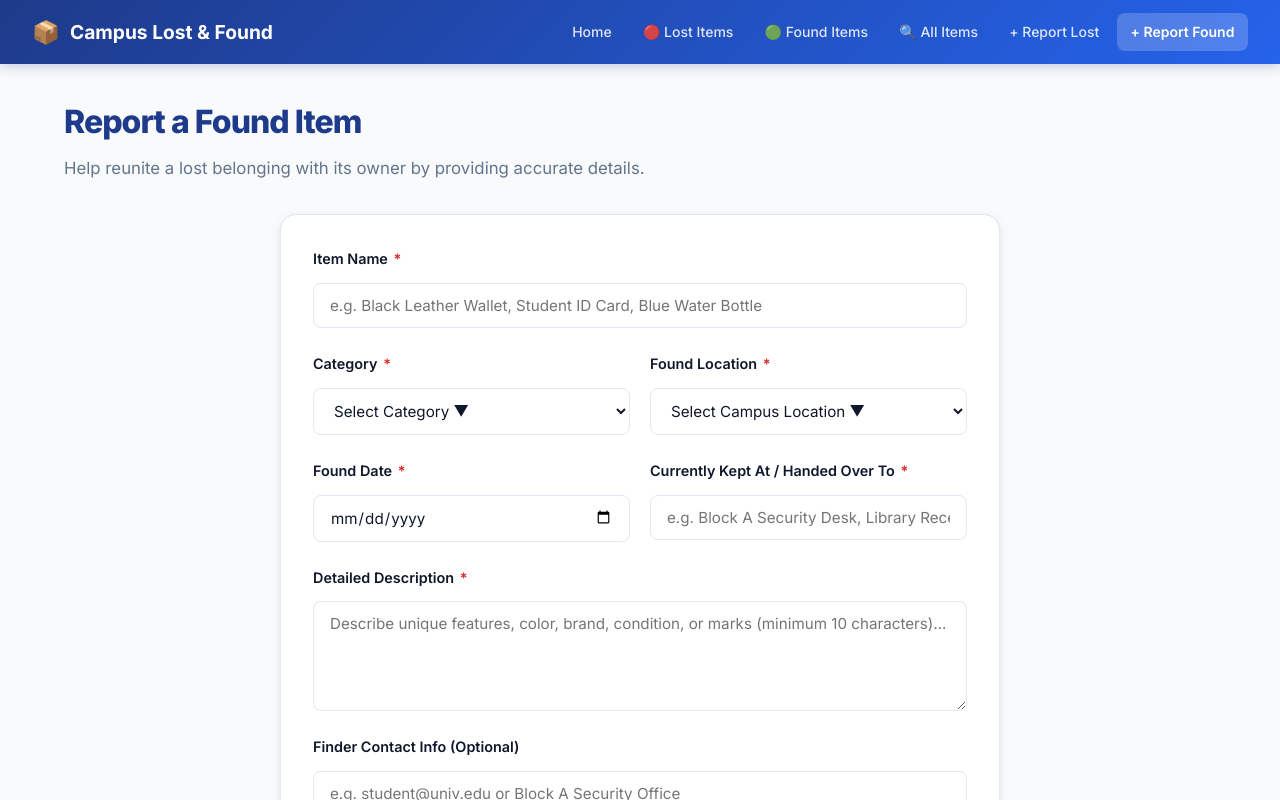
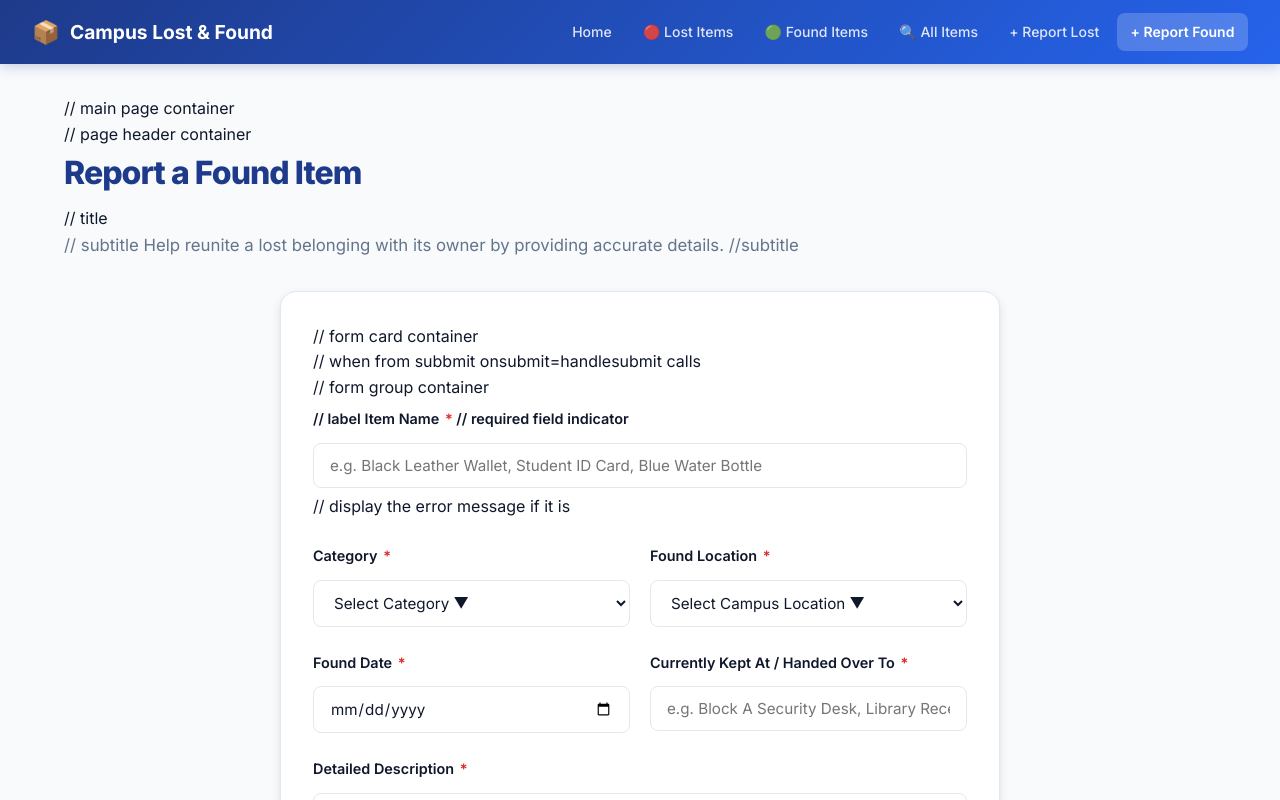
Before and after one commit to PriyanshThakur17/LostAndfound, a React (Vite) app: page /report-found in a window 1280 px wide. Shown: the top 800 px of the page. Built offline with nearby package versions, Linux system fonts and the light colour scheme.

Commit message:
latest code

```diff
--- a/src/pages/ReportFound.jsx
+++ b/src/pages/ReportFound.jsx
@@ -1,14 +1,14 @@
 // ============================================
 // Campus Lost & Found — ReportFound Page (Member 2)
 // ============================================
-import React, { useState } from 'react';
-import { Link } from 'react-router-dom';
-import { CATEGORIES, LOCATIONS } from '../data/sampleItems';
-import { addItem } from '../utils/storage';
+import React, { useState } from 'react'; // store and change data inside component
+import { Link } from 'react-router-dom'; // to navigate to different page
+import { CATEGORIES, LOCATIONS } from '../data/sampleItems'; //import category and location list
+import { addItem } from '../utils/storage'; //store and retreive data
 
-const ReportFound = () => {
+const ReportFound = () => { // call this
   // Controlled form state
-  const [formData, setFormData] = useState({
+  const [formData, setFormData] = useState({ //update the data by setformdata create data by formdata
     title: '',
     category: '',
     description: '',
@@ -20,26 +20,26 @@ const ReportFound = () => {
   });
 
   // State for image preview thumbnail
-  const [imagePreview, setImagePreview] = useState('');
+  const [imagePreview, setImagePreview] = useState(''); //store data select by user and save as preview
 
   // Form validation errors
-  const [errors, setErrors] = useState({});
+  const [errors, setErrors] = useState({}); //store error data
 
   // Submission success status
-  const [isSubmitted, setIsSubmitted] = useState(false);
+  const [isSubmitted, setIsSubmitted] = useState(false); //form submitt succesfully show success page
 
   // Today's date YYYY-MM-DD for date input max attribute
-  const todayDate = new Date().toISOString().split('T')[0];
+  const todayDate = new Date().toISOString().split('T')[0]; //disable future dates from the calendar
 
   // Handle controlled input changes
-  const handleChange = (e) => {
+  const handleChange = (e) => { //user chage input it calls
     const { name, value } = e.target;
-    setFormData((prev) => ({
-      ...prev,
+    setFormData((prev) => ({ //update the data
+      ...prev, //store all old values
       [name]: value,
     }));
 
-    if (errors[name]) {
+    if (errors[name]) { //remove error when  start
       setErrors((prev) => ({
         ...prev,
         [name]: null,
@@ -48,13 +48,13 @@ const ReportFound = () => {
   };
 
   // Handle Image upload and FileReader DataURL conversion
-  const handleImageChange = (e) => {
-    const file = e.target.files[0];
-    if (!file) return;
+  const handleImageChange = (e) => { //image input handle
+    const file = e.target.files[0]; //get first file select
+    if (!file) return; //stop function when nothing select
 
     // Validate file type
     const validTypes = ['image/jpeg', 'image/jpg', 'image/png', 'image/webp'];
-    if (!validTypes.includes(file.type.toLowerCase())) {
+    if (!validTypes.includes(file.type.toLowerCase())) { // check image format allowed
       setErrors((prev) => ({
         ...prev,
         image: 'Please upload a valid image file (JPG, PNG, or WEBP).',
@@ -63,7 +63,7 @@ const ReportFound = () => {
     }
 
     // Validate max file size (5MB)
-    if (file.size > 5 * 1024 * 1024) {
+    if (file.size > 5 * 1024 * 1024) { //check file size 5mb
       setErrors((prev) => ({
         ...prev,
         image: 'Image size exceeds the 5MB limit.',
@@ -71,95 +71,96 @@ const ReportFound = () => {
       return;
     }
 
-    setErrors((prev) => ({ ...prev, image: null }));
+    setErrors((prev) => ({ ...prev, image: null })); //remove image error
 
-    const reader = new FileReader();
-    reader.onloadend = () => {
-      const dataUrl = reader.result;
-      setImagePreview(dataUrl);
-      setFormData((prev) => ({
+    const reader = new FileReader(); //filereader is browser api read image data
+    reader.onloadend = () => { //when file reader read image it calls
+      const dataUrl = reader.result; //dataurl is the
+      setImagePreview(dataUrl); //show image preview
+      setFormData((prev) => ({ //image also stored in formdata in url format so that we can show image in success page and save in local storage
         ...prev,
         image: dataUrl,
       }));
     };
-    reader.readAsDataURL(file);
+    reader.readAsDataURL(file); //read the image data convert into data url format
   };
 
   // Remove uploaded image
-  const handleRemoveImage = () => {
-    setImagePreview('');
-    setFormData((prev) => ({ ...prev, image: '' }));
-    const fileInput = document.getElementById('found-image-input');
-    if (fileInput) fileInput.value = '';
+  const handleRemoveImage = () => { //function remove selected image
+    setImagePreview(''); //remove image preview
+    setFormData((prev) => ({ ...prev, image: '' })); //remove img from data
+    const fileInput = document.getElementById('found-image-input'); //get file input
+    if (fileInput) fileInput.value = ''; //reset file input
   };
 
   // Form Validation logic
-  const validateForm = () => {
-    const newErrors = {};
+  const validateForm = () => { //validate form data
+    const newErrors = {}; //store errors
 
-    if (!formData.title || !formData.title.trim()) {
+    if (!formData.title || !formData.title.trim()) { //validate title
       newErrors.title = 'Item name is required.';
-    } else if (formData.title.trim().length < 2) {
+    } else if (formData.title.trim().length < 2) { //validate title
       newErrors.title = 'Item name must be at least 2 characters.';
     }
 
-    if (!formData.category) {
+    if (!formData.category) { //validate category
       newErrors.category = 'Please select an item category.';
     }
 
-    if (!formData.location) {
+    if (!formData.location) { //validate location
       newErrors.location = 'Please select the location where the item was found.';
     }
 
-    if (!formData.date) {
+    if (!formData.date) { //validate date
       newErrors.date = 'Found date is required.';
-    } else if (new Date(formData.date) > new Date()) {
+    } else if (new Date(formData.date) > new Date()) { //validate date
       newErrors.date = 'Found date cannot be in the future.';
     }
 
-    if (!formData.description || !formData.description.trim()) {
+    if (!formData.description || !formData.description.trim()) { //check description is empty
       newErrors.description = 'Item description is required.';
     } else if (formData.description.trim().length < 10) {
       newErrors.description = 'Please enter at least 10 characters describing the item.';
     }
 
-    if (!formData.currentLocation || !formData.currentLocation.trim()) {
+    if (!formData.currentLocation || !formData.currentLocation.trim()) { //check current location is empty
       newErrors.currentLocation = 'Please specify where the item is currently kept or handed over.';
     }
 
-    setErrors(newErrors);
-    return Object.keys(newErrors).length === 0;
+    setErrors(newErrors); //set errors
+    return Object.keys(newErrors).length === 0; //return true if no errors
   };
 
   // Handle Form Submission
-  const handleSubmit = (e) => {
-    e.preventDefault();
+  const handleSubmit = (e) => { //submit form
+    e.preventDefault();// prevent from refreshing page
 
-    if (!validateForm()) {
+    if (!validateForm()) { //if form is not valid return
       return;
     }
 
-    const newItem = {
-      id: Date.now(),
-      type: 'found',
-      title: formData.title.trim(),
-      category: formData.category,
-      description: formData.description.trim(),
-      location: formData.location,
-      date: formData.date,
-      currentLocation: formData.currentLocation.trim(),
-      contact: formData.contact ? formData.contact.trim() : 'Campus Security Desk',
-      image: formData.image,
-      status: 'Open',
-      createdBy: 'Student',
+    const newItem = { //new item created found item
+      id: Date.now(), //unique id
+      type: 'found', //type of item
+      title: formData.title.trim(), //title of item
+      category: formData.category, //category of item
+      description: formData.description.trim(), //description of item
+      location: formData.location, //location of item
+      date: formData.date, //date of item
+      currentLocation: formData.currentLocation.trim(), //current location of item
+      contact: formData.contact ? formData.contact.trim() : 'Campus Security Desk', //contact of item ternary item
+      image: formData.image, //image of item
+      status: 'Open', //status of item
+      createdBy: 'Student', //created by
+      createdAt: new Date().toISOString().split('T')[0],
       createdAt: new Date().toISOString().split('T')[0],
     };
 
-    addItem(newItem);
-    setIsSubmitted(true);
+    addItem(newItem); //sends new item to storage system
+    setIsSubmitted(true); // submision status
   };
 
-  const handleReportAnother = () => {
+  const handleReportAnother = () => { // reset form
     setFormData({
       title: '',
       category: '',
@@ -176,15 +177,15 @@ const ReportFound = () => {
   };
 
   return (
-    <main className="page">
-      <div className="page__header">
-        <h1 className="page__title">Report a Found Item</h1>
-        <p className="page__subtitle">
-          Help reunite a lost belonging with its owner by providing accurate details.
+    <main className="page"> // main page container
+      <div className="page__header"> // page header container
+        <h1 className="page__title">Report a Found Item</h1> // title
+        <p className="page__subtitle"> // subtitle
+          Help reunite a lost belonging with its owner by providing accurate details. //subtitle
         </p>
       </div>
 
-      {isSubmitted ? (
+      {isSubmitted ? ( // if form is submitted show this section
         <div className="card success-card">
           <div className="success-card__icon">✓</div>
           <h2 className="success-card__title">Found item reported successfully!</h2>
@@ -205,23 +206,23 @@ const ReportFound = () => {
           </div>
         </div>
       ) : (
-        <div className="card form-card">
-          <form onSubmit={handleSubmit} noValidate>
+        <div className="card form-card"> // form card container
+          <form onSubmit={handleSubmit} noValidate> // when from subbmit onsubmit=handlesubmit calls
             {/* 1. Item Title */}
-            <div className="form-group">
-              <label htmlFor="found-title" className="form-label">
-                Item Name <span className="required-asterisk">*</span>
+            <div className="form-group"> // form group container
+              <label htmlFor="found-title" className="form-label"> // label
+                Item Name <span className="required-asterisk">*</span> // required field indicator
               </label>
               <input
                 id="found-title"
                 type="text"
-                name="title"
+                name="title" // data came form formdata.title
                 className={`form-control ${errors.title ? 'is-invalid' : ''}`}
                 placeholder="e.g. Black Leather Wallet, Student ID Card, Blue Water Bottle"
                 value={formData.title}
                 onChange={handleChange}
               />
-              {errors.title && <span className="error-message">⚠️ {errors.title}</span>}
+              {errors.title && <span className="error-message">⚠️ {errors.title}</span>} // display the error message if it is
             </div>
 
             {/* 2. Category & Location (Row) */}
@@ -238,7 +239,7 @@ const ReportFound = () => {
                   onChange={handleChange}
                 >
                   <option value="">Select Category ▼</option>
-                  {CATEGORIES.map((cat) => (
+                  {CATEGORIES.map((cat) => ( // get id from url
                     <option key={cat} value={cat}>
                       {cat}
                     </option>
@@ -260,7 +261,7 @@ const ReportFound = () => {
                 >
                   <option value="">Select Campus Location ▼</option>
                   {LOCATIONS.map((loc) => (
-                    <option key={loc} value={loc}>
+                    <option key={loc} value={loc}> // loops through all campus location
                       {loc}
                     </option>
                   ))}
@@ -279,7 +280,7 @@ const ReportFound = () => {
                   id="found-date"
                   type="date"
                   name="date"
-                  max={todayDate}
+                  max={todayDate} // sets maximum date that can be selected
                   className={`form-control ${errors.date ? 'is-invalid' : ''}`}
                   value={formData.date}
                   onChange={handleChange}
@@ -314,7 +315,7 @@ const ReportFound = () => {
               <textarea
                 id="found-description"
                 name="description"
-                rows="4"
+                rows="4" // con not conatin multiple lines
                 className={`form-control ${errors.description ? 'is-invalid' : ''}`}
                 placeholder="Describe unique features, color, brand, condition, or marks (minimum 10 characters)..."
                 value={formData.description}
@@ -351,9 +352,9 @@ const ReportFound = () => {
                 <input
                   id="found-image-input"
                   type="file"
-                  accept="image/jpeg,image/jpg,image/png,image/webp"
-                  className="file-input"
-                  onChange={handleImageChange}
+                  accept="image/jpeg,image/jpg,image/png,image/webp" // accept only these formats
+                  className="file-input" // input field for image upload
+                  onChange={handleImageChange} // when image is selected call handleimagechange function
                 />
                 <label htmlFor="found-image-input" className="btn-upload-trigger">
                   📷 Choose Image
@@ -363,14 +364,14 @@ const ReportFound = () => {
                 {imagePreview && (
                   <div className="image-preview-container">
                     <img
-                      src={imagePreview}
+                      src={imagePreview} // display selected image
                       alt="Found Item Preview"
                       className="image-preview"
                     />
                     <button
-                      type="button"
+                      type="button" // button to remove image
                       className="btn-remove-image"
-                      onClick={handleRemoveImage}
+                      onClick={handleRemoveImage} // remove image when clicked
                       title="Remove Image"
                       aria-label="Remove Image"
                     >
@@ -384,7 +385,7 @@ const ReportFound = () => {
 
             {/* Submit Button */}
             <div className="form-actions" style={{ marginTop: '2rem' }}>
-              <button type="submit" className="btn btn--secondary btn--full">
+              <button type="submit" className="btn btn--secondary btn--full"> //prevents page refresh validates the form creates the item object saves it displays success
                 Report Found Item
               </button>
             </div>
@@ -395,4 +396,4 @@ const ReportFound = () => {
   );
 };
 
-export default ReportFound;
+export default ReportFound; // export the component available to other file
```
Also changed, not shown: tsconfig.json (added, +29 -0 lines).
